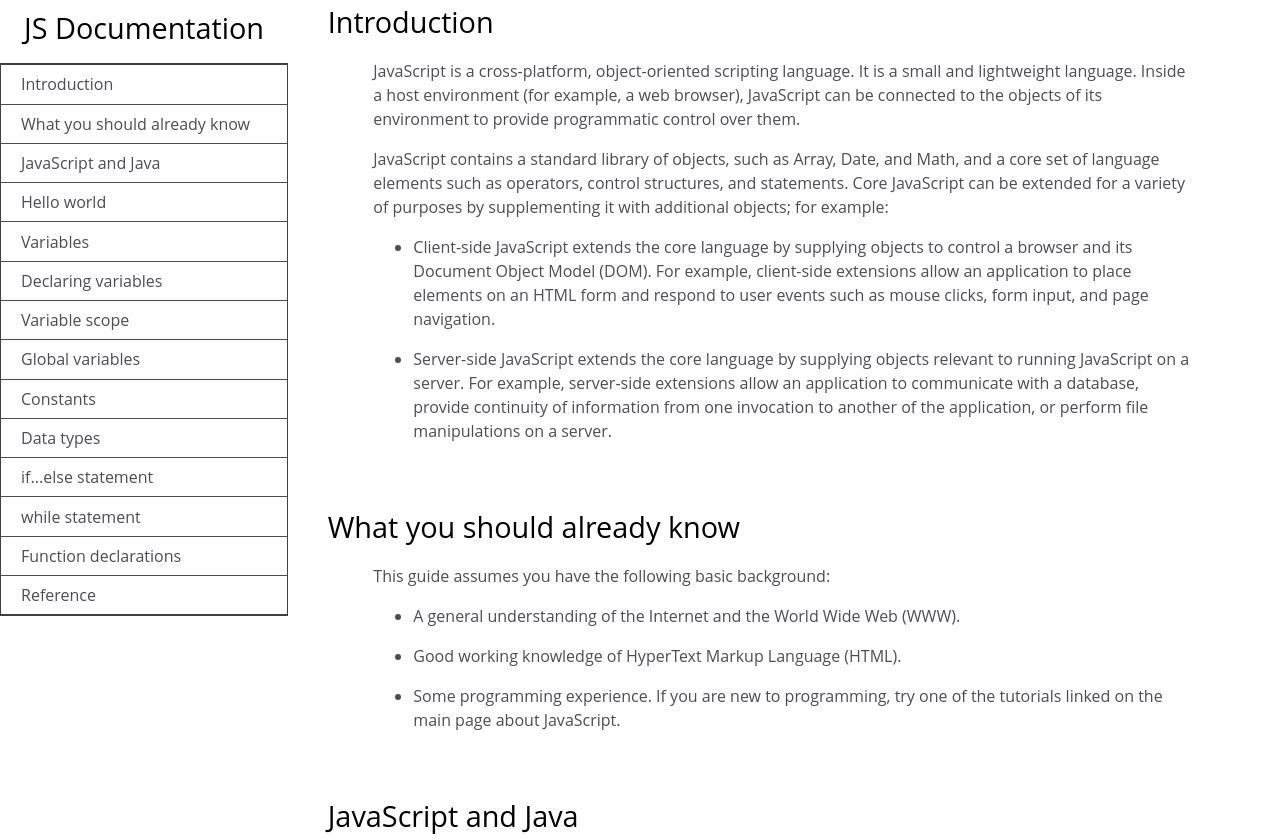
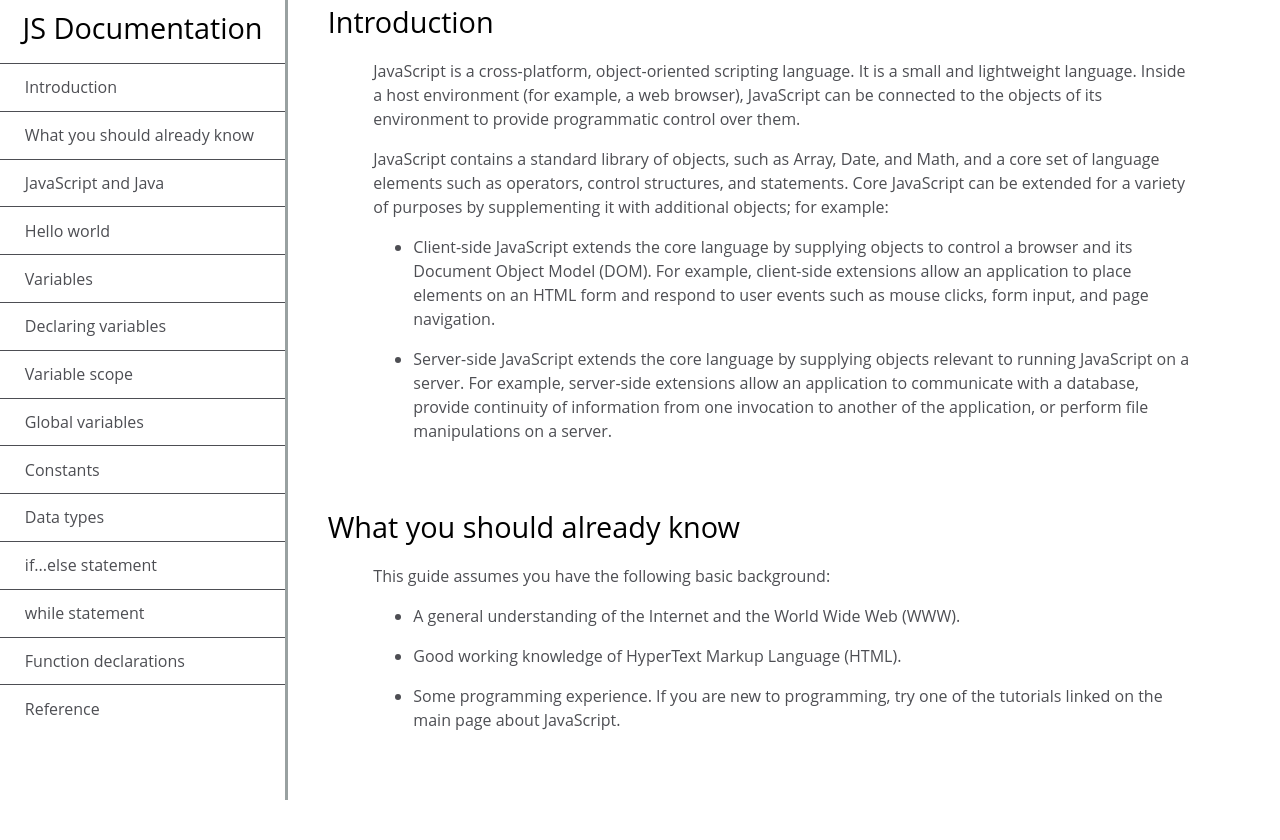
Before and after one commit to vaibhavvijay9/Technical-Documentation-Page, a plain HTML site: page index.html in a window 1280 px wide. Shown: the top 840 px of the page. After the commit the page ends 800 px from the top, so only its background shows below. Drawn offline with nearby package versions, Linux system fonts and the light colour scheme.

Commit message:
completed for desktop as well

```diff
--- a/css/style.css
+++ b/css/style.css
@@ -23,13 +23,14 @@ body {
     /*Is this(above) correct??*/
     overflow-y: scroll;
     scroll-behavior: smooth;
-    margin: 5% 0;
+    /* margin: 5% 0; */
+    margin-top: 5%;
 }
 
 .menu-item {
     list-style-type: none;
-    border-bottom: 1px solid #4d4e53;
-    padding: 2.5% 0;
+    border-top: 1px solid #4d4e53;
+    padding: 4% 2%;
 }
 
 .menu-item:last-child {
@@ -82,28 +83,37 @@ code {
     background-color: #f7f7f7;
     border-radius: 5px;
     white-space: pre;
-    overflow-x: scroll;
+    overflow-x: auto;
     text-align: left;
     position: relative;
     word-break: normal;
     word-wrap: normal;
     padding: 10px;
-    /* margin: 0 10px; */
     max-width: 75vw;
     font-family: monospace;
-    /* width: min-content; */
 }
 
-@media screen and (min-width: 768px) {
+@media screen and (min-width: 769px) {
     body {
         font-family: "Open Sans", Arial, sans-serif;
     }
     #grid-container {
+        grid-template-rows: unset;
         grid-template-columns: 18rem auto;
     }
+    main {
+        height: 100vh;
+        overflow: auto;
+    }
+    nav {
+        border-right: 3px solid #99A1A1;
+    }
     #navbar-links-container {
-        max-height: 100vh;
+        border: unset;
+        border-left-width: unset;
+        border-right-width: unset;
+        min-height: 88vh;
         /*Is this(above) correct??*/
-        overflow-y: auto;
+        overflow: auto;
     }
 }
```
